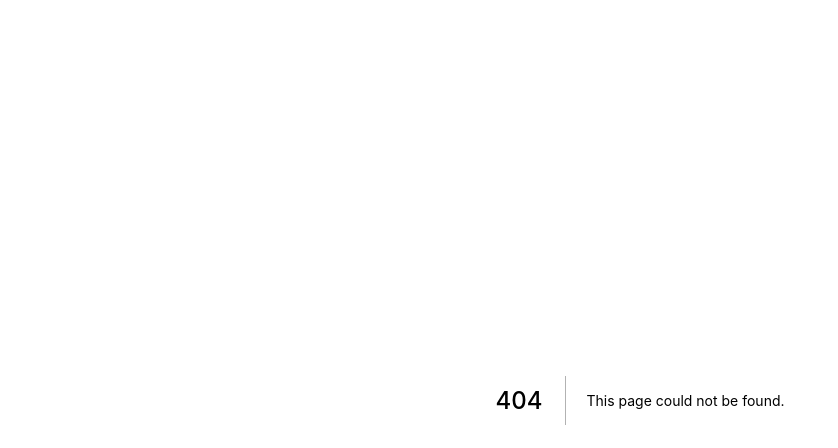
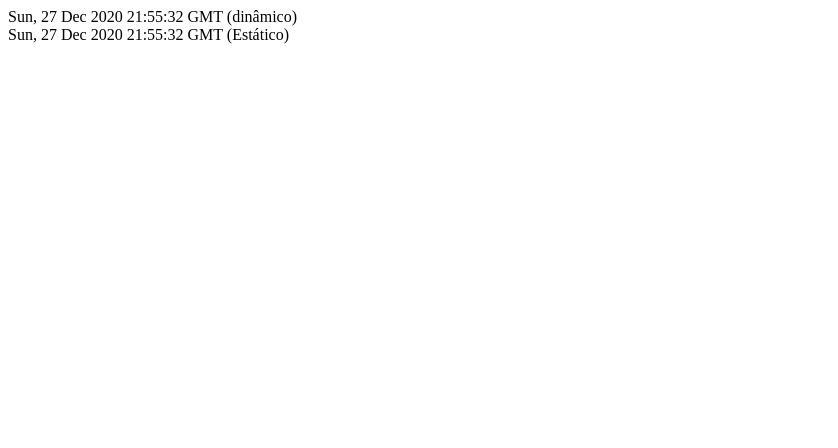
Before and after one commit to dionialves/next_js, a Next.js app: page /tempo in a window 1280 px wide. Before the commit this address had no page. Shown: the top 448 px of the page, without its empty margins (0-838 px from the left). Built offline with nearby package versions, Linux system fonts and the light colour scheme.

Commit message:
Testando props

```diff
--- /dev/null
+++ b/pages/tempo.js
@@ -0,0 +1,26 @@
+function Tempo(props){
+    console.log('> Passando pelo FrontEnd;')
+    const dynamicDate = new Date();
+    const dynamicDateString = dynamicDate.toGMTString();
+
+    return (
+        <div>
+            <div>{dynamicDateString} (dinâmico)</div>
+            <div>{props.staticDateString} (Estático)</div>
+        </div>
+    )
+
+}
+
+export function getStaticProps() {
+    console.log('> Passando pelo getStaticProps();')
+    const staticDate = new Date();
+    const staticDateString = staticDate.toGMTString();
+
+    return {
+        props: {
+            staticDateString
+        }
+    }
+}
+export default Tempo;
```
Also changed, not shown: 1 other file (tests, documents, lock files or other folders).
